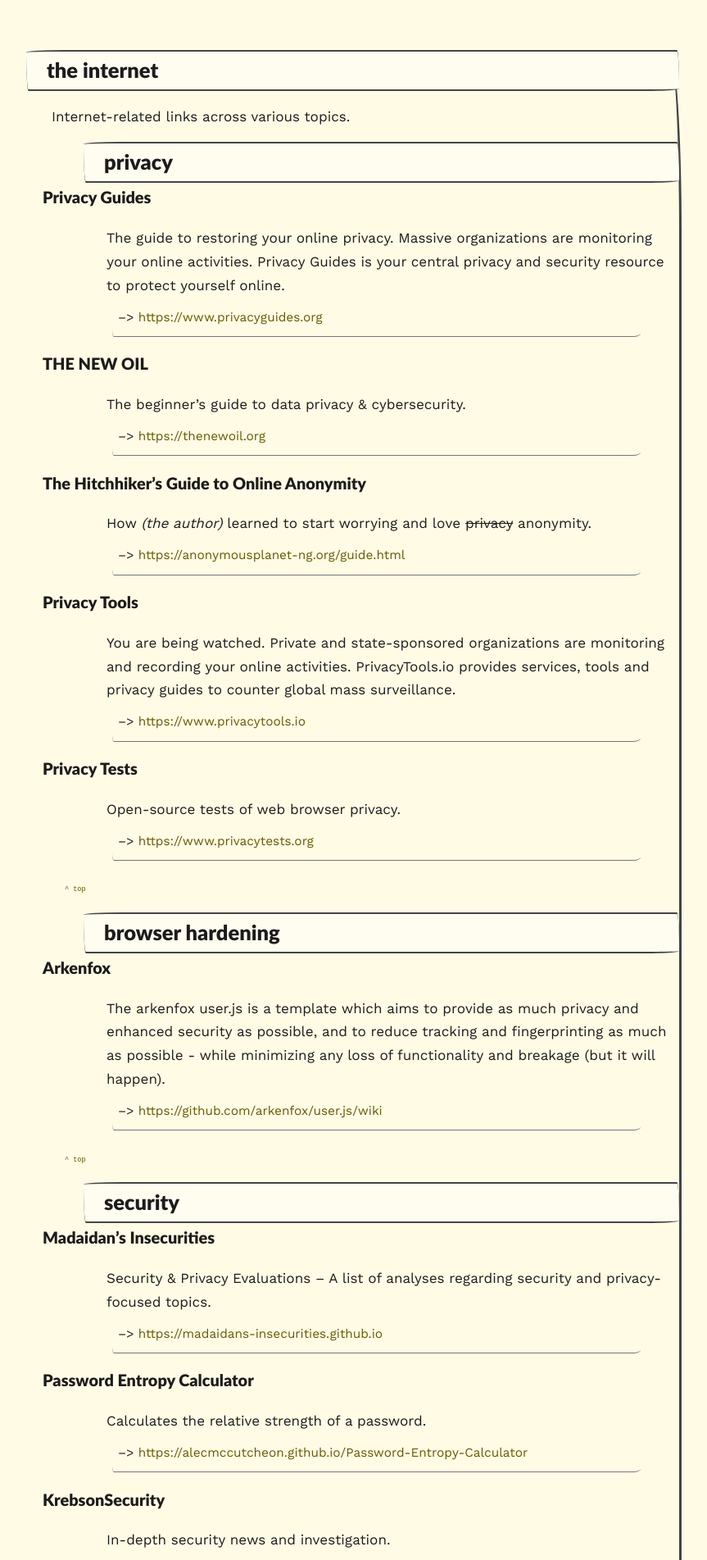
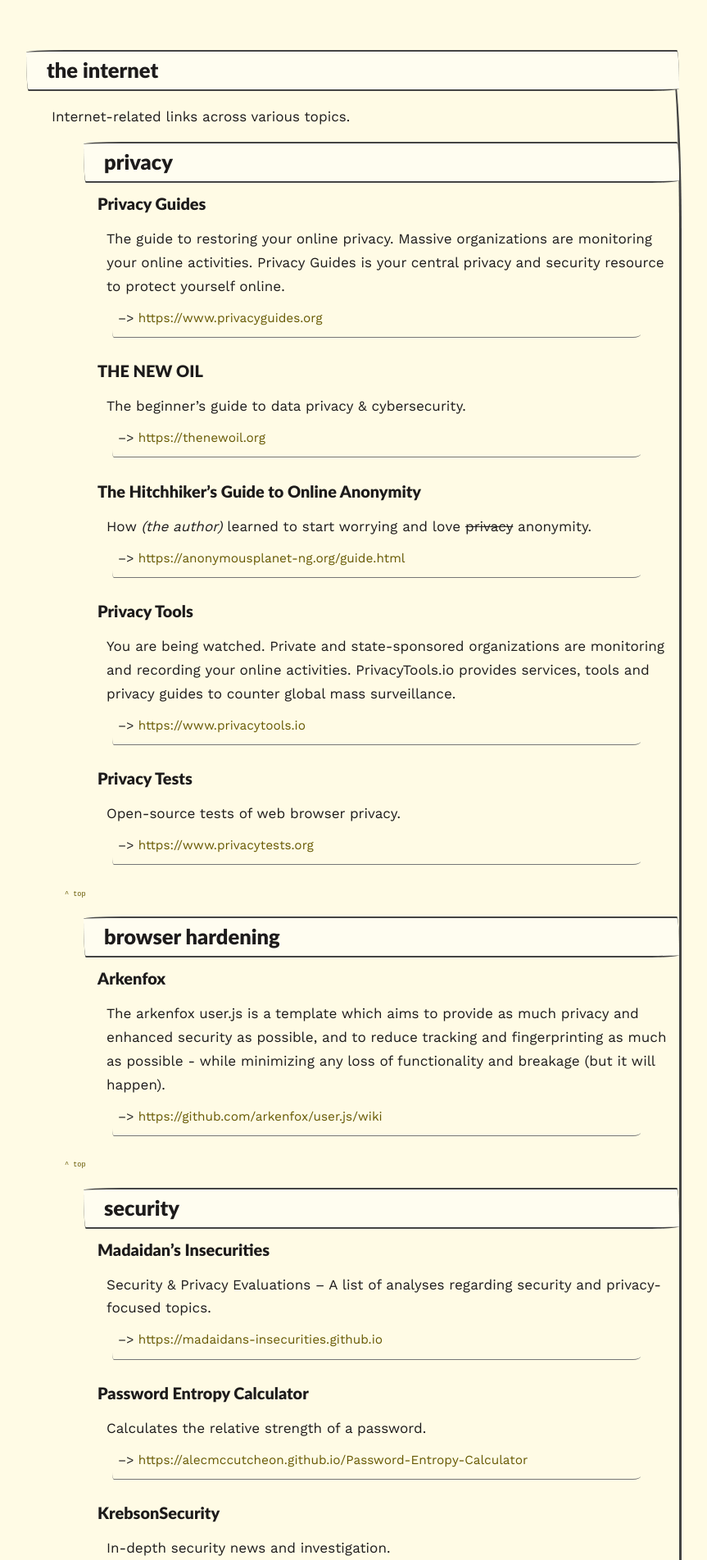
Before and after one commit to walderf/walderf.github.io, a Jekyll site: the page built from _things/links.md, in a window 1280 px wide. Shown: the part 587-2490 px from the top of the page at 82% size, without its empty margins (208-1071 px from the left). Built offline with Jekyll 4.4.1, drawn with Linux system fonts in a browser that asks for light colours; nearby versions of some CDN libraries; comment, search, counter and statistics services are not loaded.

Commit message:
fix typo

```diff
--- a/_things/links.md
+++ b/_things/links.md
@@ -32,7 +32,7 @@
 {: .ascname}
 
 ### Privacy Guides
-{: .lst, .no_toc}
+{: .lst.no_toc}
 
 The guide to restoring your online privacy. Massive organizations are monitoring your online activities. Privacy Guides is your central privacy and security resource to protect yourself online.
 {: .lsc}
@@ -41,7 +41,7 @@
 {: .lss}
 
 ### THE NEW OIL
-{: .lst, .no_toc}
+{: .lst .no_toc}
 
 The beginner's guide to data privacy & cybersecurity.
 {: .lsc}
@@ -51,7 +51,7 @@
 
 
 ### The Hitchhiker’s Guide to Online Anonymity
-{: .lst, .no_toc}
+{: .lst .no_toc}
 
 How *(the author)* learned to start worrying and love ~~privacy~~ anonymity.
 {: .lsc}
@@ -60,7 +60,7 @@
 {: .lss}
 
 ### Privacy Tools
-{: .lst, .no_toc}
+{: .lst .no_toc}
 
 You are being watched. Private and state-sponsored organizations are monitoring and recording your online activities. PrivacyTools.io provides services, tools and privacy guides to counter global mass surveillance.
 {: .lsc}
@@ -69,7 +69,7 @@
 {: .lss}
 
 ### Privacy Tests
-{: .lst, .no_toc}
+{: .lst .no_toc}
 
 Open-source tests of web browser privacy.
 {: .lsc}
@@ -84,7 +84,7 @@
 {: .ascname}
 
 ### Arkenfox
-{: .lst, .no_toc}
+{: .lst .no_toc}
 
 The arkenfox user.js is a template which aims to provide as much privacy and enhanced security as possible, and to reduce tracking and fingerprinting as much as possible - while minimizing any loss of functionality and breakage (but it will happen).
 {: .lsc}
@@ -99,7 +99,7 @@
 {: .ascname}
 
 ### Madaidan's Insecurities
-{: .lst, .no_toc}
+{: .lst .no_toc}
 
 Security & Privacy Evaluations -- A list of analyses regarding security and privacy-focused topics.
 {: .lsc}
@@ -108,7 +108,7 @@
 {: .lss}
 
 ### Password Entropy Calculator
-{: .lst, .no_toc}
+{: .lst .no_toc}
 
 
 Calculates the relative strength of a password.
@@ -118,7 +118,7 @@
 {: .lss}
 
 ### KrebsonSecurity
-{: .lst, .no_toc}
+{: .lst .no_toc}
 
 In-depth security news and investigation.
 {: .lsc}
@@ -127,7 +127,7 @@
 {: .lss}
 
 ### BleepingComputer
-{: .lst, .no_toc}
+{: .lst .no_toc}
 
 An information security and technology news publication.
 {: .lsc}
@@ -142,7 +142,7 @@
 {: .ascname}
 
 ### The web now-a-days
-{: .lst, .no_toc}
+{: .lst .no_toc}
 
 A website dedicated to today's web technologies.
 {: .lsc}
@@ -151,7 +151,7 @@
 {: .lss}
 
 ### Web Economy Bullshit Generator
-{: .lst, .no_toc}
+{: .lst .no_toc}
 
 Click the make bullshit button. Watch bullshit appear in the box.
 {: .lsc}
@@ -179,7 +179,7 @@
 {: .ascname}
 
 ###  Linux Foundation's Linux workstation security checklist
-{: .lst, .no_toc}
+{: .lst .no_toc}
 
 A set of baseline recommendations to avoid most glaring security errors without introducing too much inconvenience.
 {: .lsc}
@@ -188,7 +188,7 @@
 {: .lss}
 
 ### Madaidan’s Linux Hardening Guide
-{: .lst, .no_toc}
+{: .lst .no_toc}
 
 Linux is not a secure operating system. However, there are steps you can take to improve it. This guide aims to explain how to harden Linux as much as possible for security and privacy. This guide attempts to be distribution-agnostic and is not tied to any specific one.
 {: .lsc}
@@ -197,7 +197,7 @@
 {: .lss}
 
 ### System Administration – Post Installation Tasks
-{: .lst, .no_toc}
+{: .lst .no_toc}
 
 This guide is a checklist of tasks required or recommended after a basic installation to ensure safe and reliable operation.
 {: .lsc}
@@ -212,7 +212,7 @@
 {: .ascname}
 
 ### grml's zsh
-{: .lst, .no_toc}
+{: .lst .no_toc}
 
 home of grml-zsh-config - ***the*** zsh config
 {: .lsc}
@@ -221,7 +221,7 @@
 {: .lss}
 
 ### Learning the Shell
-{: .lst, .no_toc}
+{: .lst .no_toc}
 
 "I once heard an author say that when you are a child you use a computer by looking at the pictures. When you grow up, you learn to read and write. Welcome to Computer Literacy 101. Now let's get to work."
 {: .lsc}
@@ -230,7 +230,7 @@
 {: .lss}
 
 ### ShellCheck
-{: .lst, .no_toc}
+{: .lst .no_toc}
 
 Finds bugs in your shell scripts.
 {: .lsc}
@@ -239,7 +239,7 @@
 {: .lss}
 
 ### Bash Scripting Cheat Sheet
-{: .lst, .no_toc}
+{: .lst .no_toc}
 
 "The only bash scripting cheat sheeet that you will ever need."
 {: .lsc}
@@ -249,7 +249,7 @@
 
 <!--
 ###
-{: .lst}
+{: .lst
 
 
 {: .lsc}
@@ -258,7 +258,7 @@
 {: .lss}
 
 ###
-{: .lst}
+{: .lst
 
 
 {: .lsc}
@@ -267,7 +267,7 @@
 {: .lss}
 
 ###
-{: .lst}
+{: .lst
 
 
 {: .lsc}
@@ -283,7 +283,7 @@
 {: .ascname}
 
 ### vermaden's sysadmin blog
-{: .lst, .no_toc}
+{: .lst .no_toc}
 
 lots of FreeBSD and server related guides from a sysadmin
 {: .lsc}
@@ -292,7 +292,7 @@
 {: .lss}
 
 ### CALOMEL
-{: .lst, .no_toc}
+{: .lst .no_toc}
 
 "Open Source Research and Reference" --  lots of guides, etc.
 {: .lsc}
@@ -301,7 +301,7 @@
 {: .lss}
 
 ### RoseHosting blog
-{: .lst, .no_toc}
+{: .lst .no_toc}
 
 hundreds of linux related posts with good information
 {: .lsc}
@@ -310,7 +310,7 @@
 {: .lss}
 
 ### Kyau's Arch Linux Wiki
-{: .lst, .no_toc}
+{: .lst .no_toc}
 
 solid, detailed hardening configurations and various tips
 {: .lsc}
@@ -320,7 +320,7 @@
 
 <!--
 ###
-{: .lst}
+{: .lst
 
 
 {: .lsc}
@@ -337,7 +337,7 @@
 
 
 ### joplin/plugins
-{: .lst, .no_toc}
+{: .lst .no_toc}
 
 official joplin plugin repository
 {: .lsc}
@@ -347,7 +347,7 @@
 
 
 ### systemd tips & tricks
-{: .lst, .no_toc}
+{: .lst .no_toc}
 
 tips & tricks for systemd
 {: .lsc}
@@ -357,7 +357,7 @@
 
 
 ### fzf usage examples
-{: .lst, .no_toc}
+{: .lst .no_toc}
 
 fzf implementations, usage examples, scripts, etc.
 {: .lsc}
@@ -366,7 +366,7 @@
 {: .lss}
 
 ### Vim cheatsheet
-{: .lst, .no_toc}
+{: .lst .no_toc}
 
 Vim is a very efficient text editor. This reference was made for Vim 8.0.
 {: .lsc}
@@ -375,7 +375,7 @@
 {: .lss}
 
 ### Vim Cheat Sheet
-{: .lst, .no_toc}
+{: .lst .no_toc}
 
 another handy vim cheatsheet.
 {: .lsc}
@@ -385,7 +385,7 @@
 
 <!--
 ###
-{: .lst}
+{: .lst
 
 
 {: .lsc}
@@ -434,7 +434,7 @@
 <div class="ac">
 
 ### awesome-selfhosted
-{: .lt, .no_toc}
+{: .lt .no_toc}
 
 a list of software for self-hosting of services
 {: lc}
@@ -443,7 +443,7 @@
 {: .ls}
 
 ### awesome-sysadmin
-{: .lt, .no_toc}
+{: .lt .no_toc}
 
 a list of open source sysadmin resources
 {: lc}
@@ -452,7 +452,7 @@
 {: .ls}
 
 ### awesome-security
-{: .lt, .no_toc}
+{: .lt .no_toc}
 
 a list of security related software, libraries, resources, etc
 {: lc}
@@ -461,7 +461,7 @@
 {: .ls}
 
 ### the book of secret knowledge
-{: .lt, .no_toc}
+{: .lt .no_toc}
 
 manuals, cheatsheets, blogs, hacks, one-liners, cli tools, etc
 {: lc}
@@ -470,7 +470,7 @@
 {: .ls}
 
 ### Malware Analysis Tools List
-{: .lt, .no_toc}
+{: .lt .no_toc}
 
 A curated list of awesome malware analysis tools and resources.
 {: .lc}
@@ -493,7 +493,7 @@
 <div class="ac">
 
 ### gh-trends
-{: .lt, .no_toc}
+{: .lt .no_toc}
 
 GitHub star history plots
 {: lc}
@@ -502,7 +502,7 @@
 {: .ls}
 
 ### GitPop3
-{: .lt, .no_toc}
+{: .lt .no_toc}
 
 Find the most popular fork on GitHub.
 {: lc}
@@ -511,7 +511,7 @@
 {: .ls}
 
 ### emoji-cheat-sheet
-{: .lt, .no_toc}
+{: .lt .no_toc}
 
 This cheat sheet is automatically generated from GitHub Emoji API and Unicode Full Emoji List.
 {: .lc}
@@ -534,7 +534,7 @@
 <div class="ac">
 
 ### "This Mysterious Computer Could Prove Time Travel Exists"
-{: .lt, .no_toc}
+{: .lt .no_toc}
 
 The Mystery of the Dodleston Messages
 {: .lc}
```
